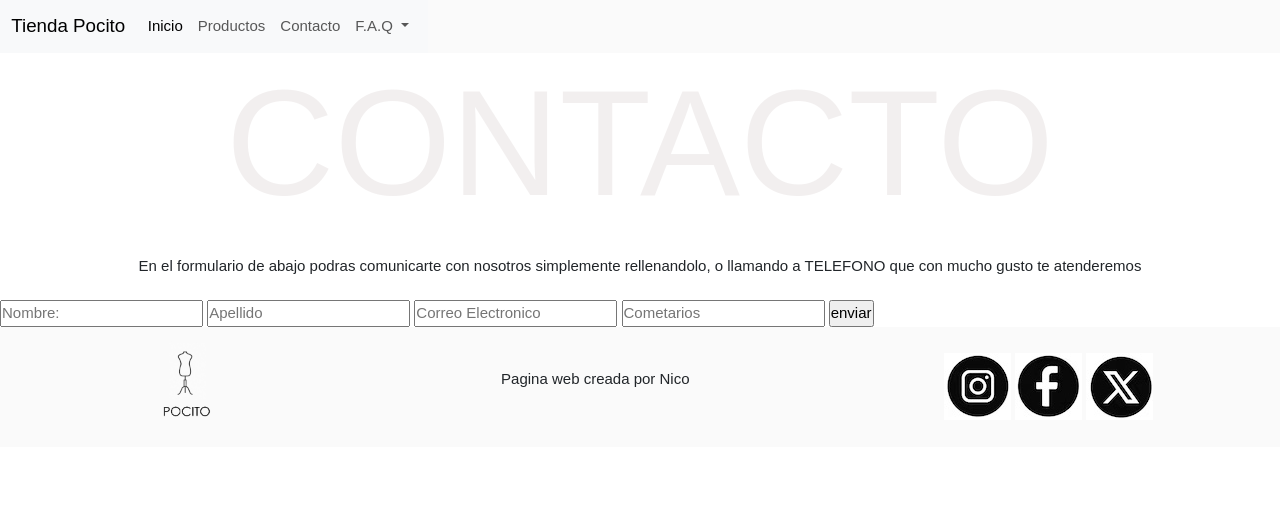
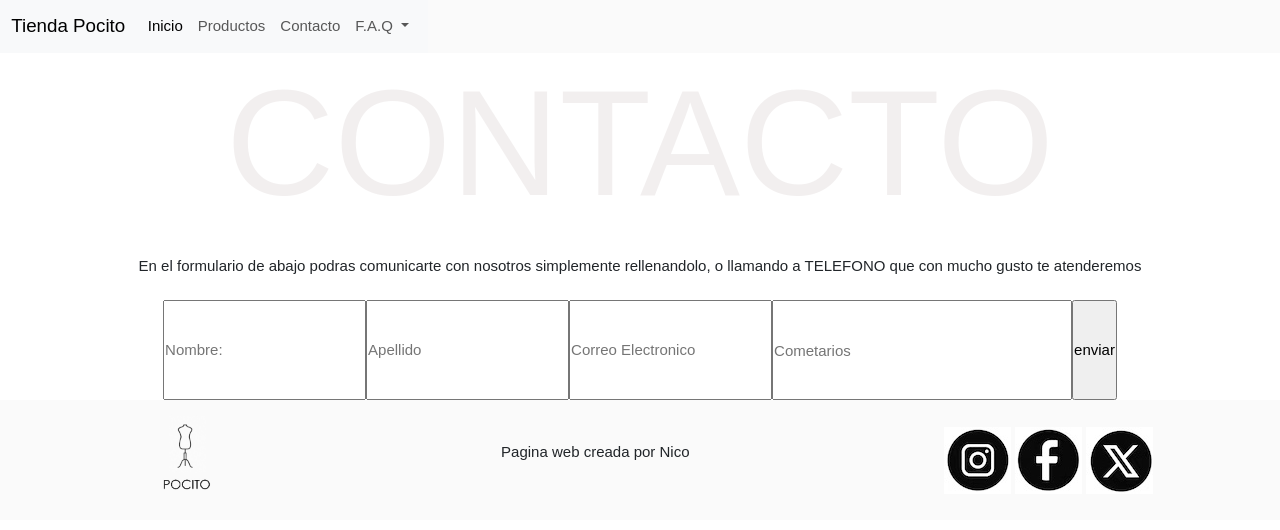
Before and after one commit to Molleja/2da-nicolasblasiak-ropa, a plain HTML site: page pages/contacto.html in a window 1280 px wide. Drawn offline with nearby package versions, Linux system fonts and the light colour scheme.

Commit message:
Update style.css
Agregado: Estilos al Contacto File

```diff
--- a/css/style.css
+++ b/css/style.css
@@ -97,3 +97,13 @@ header{
     justify-content: space-around;
     align-items: center;
 }
+
+form {
+        display: flex;
+        justify-content: center;
+}
+
+.cometarios {
+    height: 100px;
+    width: 300px;
+}
```
